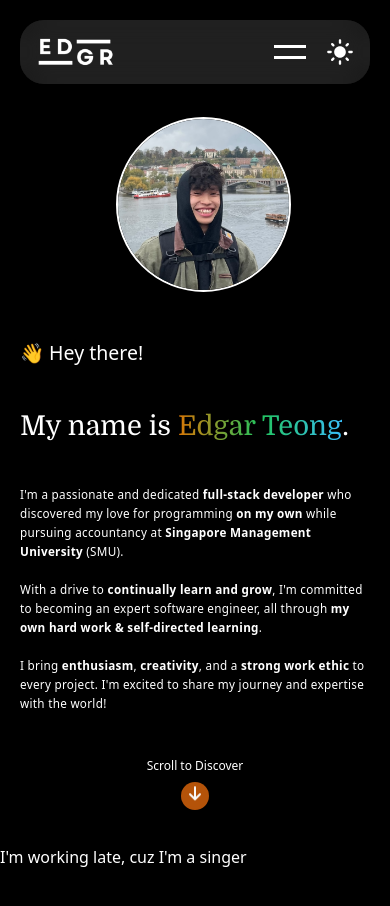
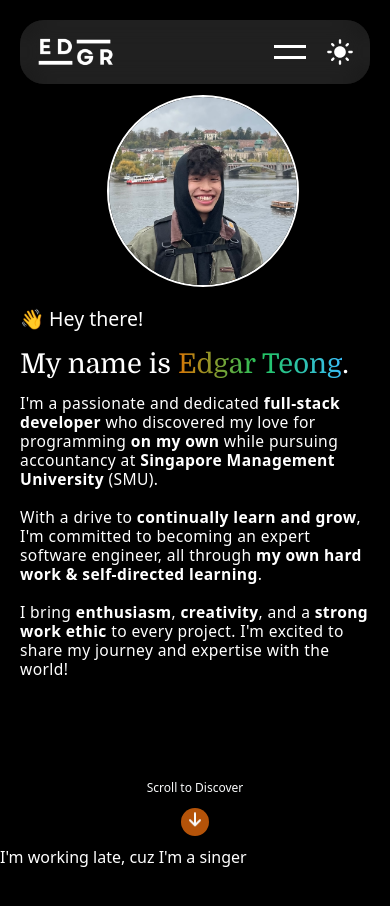
Before and after one commit to safarinexus/edgar-teong, a React (Vite) app: page / in a window 390 px wide. Shown: the top 906 px of the page. Built offline with nearby package versions, Linux system fonts and the light colour scheme.

Commit message:
holy shit I hate dynamic sizing

```diff
--- a/src/App.tsx
+++ b/src/App.tsx
@@ -2,6 +2,7 @@ import { useState, useEffect } from "react"
 
 import Header from "./components/Header/Header"
 import ScrollProgressBar from "./components/ScrollProgressBar"
+import ScrollIndicator from "./components/ScrollIndicator"
 import Landing from "./components/PageComponents/Landing/Landing"
 //PLS do an error page thks
 
@@ -37,7 +38,14 @@ const App = () => {
     <>
       <ScrollProgressBar />
       <Header width={dimensions.width}/>
-      <Landing height={dimensions.height}/>
+      <ScrollIndicator />
+      <div
+        id="landing-container"
+        className="w-full max-w-[1200px] min-h-max pt-[95px] xs:pt-[120px] sm:pt-[140px] pr-5 pl-5 sm:p-24 pb-8 ml-auto mr-auto"
+        style={{ height:dimensions.height}}
+      >
+        <Landing />
+      </div>
       <div id="work" className="h-svh">I'm working late, cuz I'm a singer</div>
       <div id="projects" className="h-svh">projects here</div>
       <div id="contact" className="h-svh">Contact Me</div>
--- a/src/components/Headshot.tsx
+++ b/src/components/Headshot.tsx
@@ -2,8 +2,8 @@ import HeadshotPhoto from "../assets/headshot.jpeg"
 
 const Headshot = () => {
   return (
-      <div id="headshot-container" className="relative left-2 flex justify-center items-center animate-fadeIn opacity-0 sm:col-start-2 sm:row-start-2 xl:justify-self-end">
-        <div className="relative size-3/6 xs:size-44 sm:size-48 md:size-64 border-purpley dark:border-white border-2 bg-white rounded-full overflow-hidden">
+      <div id="headshot-container" className="relative left-2 flex justify-center items-center animate-fadeIn opacity-0 sm:col-start-2 sm:row-start-2 sm:justify-self-end">
+        <div className="relative size-48 md:size-5/6 lg:size-80 border-purpley dark:border-white border-2 bg-white rounded-full overflow-hidden">
           <img
             src={HeadshotPhoto}
             alt="Headshot Photo"
--- a/src/components/PageComponents/Landing/Landing.tsx
+++ b/src/components/PageComponents/Landing/Landing.tsx
@@ -1,32 +1,25 @@
 import Headshot from "../../Headshot"
-import ScrollIndicator from "./ScrollIndicator";
 
-interface Props {
-    height: number;
-}
-
-const Landing = ({ height }: Props) => {
+const Landing = () => {
     return (
         <div
             id="landing"
-            style={{ height }}
-            className="w-full max-w-[1200px] min-h-[700px] pt-[95px] xs:pt-[120px] sm:pt-[140px] pr-5 pl-5
-                grid grid-cols-1 xs:gap-5 items-center sm:grid-cols-[60%_40%] sm:grid-rows-[10%_auto_20%_52px]
-                ml-auto mr-auto sm:p-24 sm:pb-1
+            className=" w-full h-full min-h-max flex flex-col
+                sm:grid sm:gap-4 sm:items-center sm:grid-cols-[60%_40%] sm:grid-rows-[10%_auto_20%]
             "
         >
             <Headshot />
 
-            <h1 id="hey-there"className="textfont-light text-[5vw] xs:text-[5vw] sm:text-2xl sm:col-start-1 sm:row-start-1 sm:self-end">
+            <h1 id="hey-there"className="textfont-light text-[5vw] xs:text-2xl sm:text-2xl mt-4 sm:mt-0 sm:col-start-1 sm:row-start-1 sm:self-end">
                 <span className="animate-wave inline-block">👋</span>
                 &nbsp;Hey there!
             </h1>
-            <h3 id="my-name-is" className="font-domine text-[7vw] sm:text-3xl leading-none sm:col-start-1 sm:row-start-3 animate-textFadeIn">
+            <h3 id="my-name-is" className="font-domine text-[7vw] xs:text-3xl leading-none sm:col-start-1 sm:row-start-3 animate-textFadeIn mt-4 sm:mt-0">
                 My name is&nbsp;
                 <span className="bg-gradient-to-r from-amber-600 via-green-500 to-sky-400 inline-block text-transparent bg-clip-text">Edgar Teong</span>
                 .
             </h3>
-            <p className="tracking-wide leading-[19px] sm:text-left font-light text-[3vw] xs:text-[3vw] sm:text-[2vw] lg:text-xl sm:row-start-2 animate-textFadeIn">
+            <p className="tracking-wide leading-[19px] sm:text-left font-light text-[4vw] xs:text-base sm:text-[2vw] md:text-base lg:text-xl sm:row-start-2 animate-textFadeIn mt-4 sm:mt-0">
                 I&#39;m a passionate and dedicated <span className="font-bold">full-stack developer</span> who discovered my love for programming <span className="font-bold">on my own</span> while pursuing accountancy at&nbsp;
                 <span className="font-bold">Singapore Management University</span> &#40;SMU&#41;.
                 <br /><br />
@@ -37,7 +30,6 @@ const Landing = ({ height }: Props) => {
                 and a <span className="font-bold">strong work ethic</span> to every project.
                 I&#39;m excited to share my journey and expertise with the world!
             </p>
-            <ScrollIndicator />
         </div>
     )
 }
--- a/src/components/PageComponents/Landing/ScrollIndicator.tsx
+++ b/src/components/ScrollIndicator.tsx
@@ -9,13 +9,9 @@ const ScrollIndicator = () => {
   useEffect(() => {
     const handleScroll = () => {
       const scrollTop = window.scrollY;
-      const maxScroll = 500;
+      const maxScroll = 300;
       const newOpacity = Math.max(1 - scrollTop / maxScroll, 0);
-      if (newOpacity <= 0.45) {
-        setOpacity(newOpacity);
-      } else {
-        setOpacity(1);
-      }
+      setOpacity(newOpacity);
     };
 
     window.addEventListener('scroll', handleScroll);
@@ -26,10 +22,12 @@ const ScrollIndicator = () => {
   }, []);
 
   return (
-    <div id="scroll-indicator-container" className="flex flex-col items-center space-y-2 sm:row-start-4 sm:col-span-2 mb-3" style={{ opacity }}>
-      <p id="scroll-text" className="text-xs opacity-0 animate-fadeIn">Scroll to Discover</p>
+    <div id="scroll-indicator-container" className="fixed w-full flex z-10 flex-col items-center space-y-2 bottom-2" style={{ opacity }}>
+      <HashLink to="/#work" id="scroll-text" className="opacity-0 animate-fadeIn bg-beige dark:bg-black p-1 rounded-md">
+        <p className="text-xs">Scroll to Discover</p>
+      </HashLink>
 
-      <HashLink to="/#work" id="scroll-indicator" className="relative flex items-center justify-center w-7 h-7 rounded-full bg-amber-400 dark:bg-amber-700">
+      <HashLink to="/#work" id="scroll-indicator" className="relative flex items-center justify-center w-7 h-7 rounded-full bg-amber-400 dark:bg-amber-700 opacity-100">
         <FaArrowDown className="animate-indicateScroll"/>
       </HashLink>
     </div>
```
